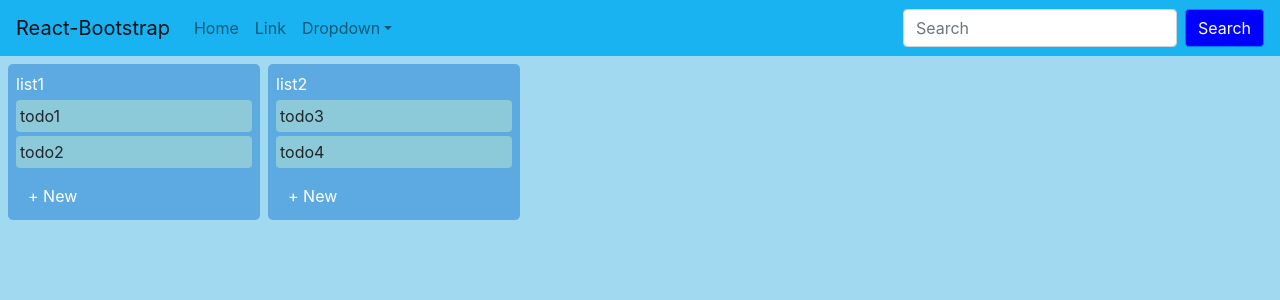
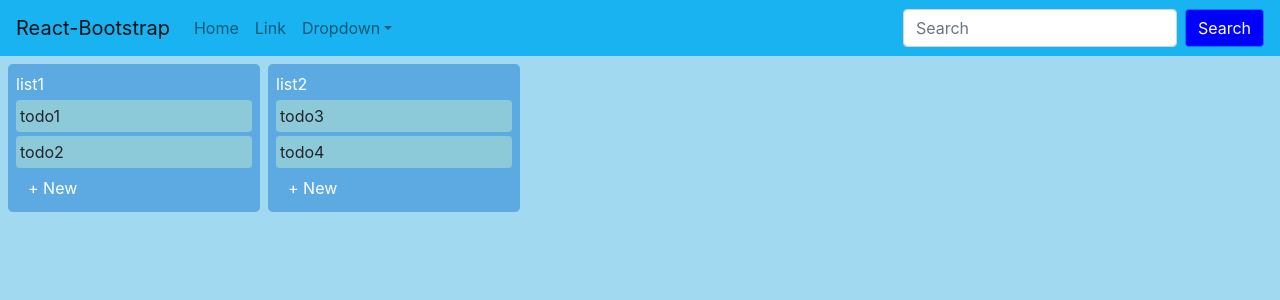
Before and after one commit to jasperdyb/ReactTrelloClone, a React (Create React App) app in the folder client/: page / in a window 1280 px wide. Shown: the top 300 px of the page. Built offline with nearby package versions, Linux system fonts and the light colour scheme.

Commit message:
Build textarea autosize function

```diff
--- a/client/src/components/List.jsx
+++ b/client/src/components/List.jsx
@@ -21,7 +21,7 @@ export default function List({ title, todos }) {
         <NewTodo toggleShowNew={toggleShowNew} newTodoRef={newTodoRef} />
       )}
       {!showNew && (
-        <div className="footer pt-2 d-flex">
+        <div className="footer d-flex">
           <Button
             className="py-1 flex-grow-1 text-left"
             onClick={toggleShowNew}
--- a/client/src/components/NewTodo.jsx
+++ b/client/src/components/NewTodo.jsx
@@ -1,14 +1,31 @@
-import React, { useEffect } from "react";
+import React, { useState, useEffect } from "react";
 import { Form } from "react-bootstrap";
 
 export default function Todo({ toggleShowNew, newTodoRef }) {
+  const [autoHeight, updateAutoHeight] = useState(0);
+
+  const textareaStyle = {
+    height: `${autoHeight}px`,
+  };
+
   useEffect(() => {
+    updateAutoHeight(75);
     newTodoRef.current.focus();
   }, [newTodoRef]);
 
+  function autoResize(e) {
+    updateAutoHeight(newTodoRef.current.scrollHeight);
+  }
+
   return (
     <Form>
-      <Form.Control as="textarea" ref={newTodoRef} onBlur={toggleShowNew} />
+      <Form.Control
+        as="textarea"
+        style={textareaStyle}
+        ref={newTodoRef}
+        onBlur={toggleShowNew}
+        onInput={autoResize}
+      />
     </Form>
   );
 }
--- a/client/src/styles/app.scss
+++ b/client/src/styles/app.scss
@@ -1,6 +1,11 @@
 .App {
   background-color: #a1d9f0;
   height: 100vh;
+  width: 100vw;
+  position: fixed;
+  left: 0;
+  top: 0;
+
   // React-bootstrap 部件編譯後還是產出bootstrap原生的class
   .navbar {
     background-color: #18b3f0;
@@ -21,6 +26,7 @@
     .todo,
     textarea {
       background-color: #8ccada;
+      overflow: hidden;
     }
 
     textarea {
```
